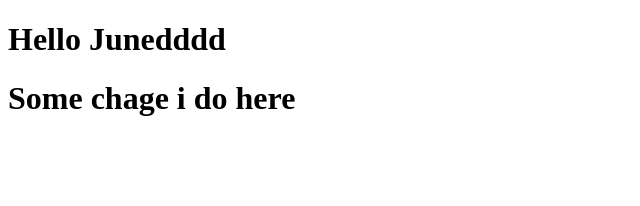
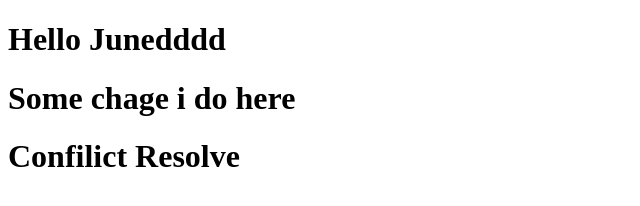
Before and after one commit to shaikhjunedit03042003/GithubQ1, a plain HTML site: page index.html in a window 1280 px wide. Shown: the whole page, without its empty margins (0-640 px from the left). Drawn offline with Linux system fonts and the light colour scheme.

Commit message:
Resolve Confilict

```diff
--- a/index.html
+++ b/index.html
@@ -8,5 +8,6 @@
 <body>
     <h1>Hello Junedddd</h1>
     <h1>Some chage i do here</h1>
+    <h1>Confilict Resolve</h1>
 </body>
 </html>
```
